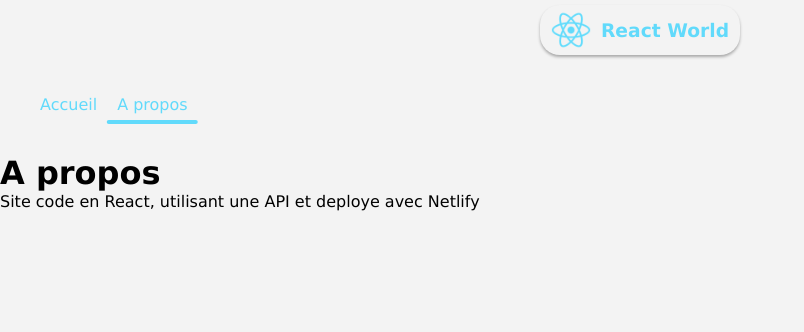
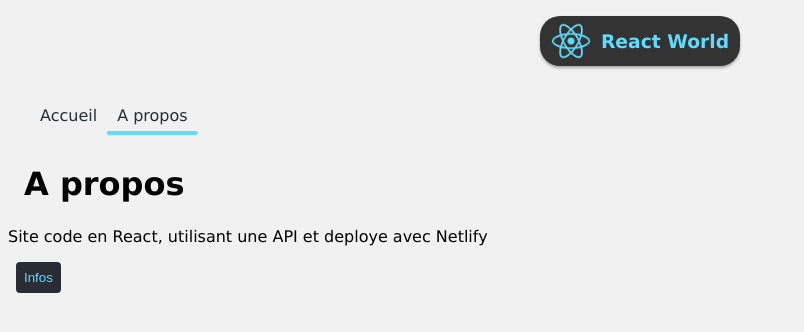
Before and after one commit to arnaudpant/flags-world, a React (Create React App) app: page /about in a window 1280 px wide. Shown: the top 332 px of the page, without its empty margins (0-804 px from the left). Built offline with nearby package versions, Linux system fonts and the light colour scheme.

Commit message:
feat: Ajout fenetre modal dans la page about
Ajout d'une fenetre modal au click en react dans la page About uniquement

```diff
--- /dev/null
+++ b/src/components/Modal/Modal.js
@@ -0,0 +1,40 @@
+import React, { useState } from "react";
+
+const Modal = () => {
+    // State
+    const [modal, setModal] = useState(false);
+
+    // Comportement
+
+    const toggleModal = () => {
+        setModal(!modal);
+    };
+
+    // Affichage
+    return (
+        <div>
+            <button className="btn-modal" onClick={toggleModal}>
+                Infos
+            </button>
+
+            {modal && (
+                <div className="overlay" onClick={toggleModal}>
+                    <div className="modal">
+                        <div className="modal-content">
+                            <h2>MODAL</h2>
+                            <p>
+                                Cette page est aussi une page de test et de mise
+                                en pratique des TP React
+                            </p>
+                            <div className="modal-close" onClick={toggleModal}>
+                                X
+                            </div>
+                        </div>
+                    </div>
+                </div>
+            )}
+        </div>
+    );
+};
+
+export default Modal;
--- a/src/pages/About.js
+++ b/src/pages/About.js
@@ -1,6 +1,7 @@
 import React from "react";
 import Navigation from "../components/Navigation";
 import Logo from '../components/Logo';
+import Modal from "../components/Modal/Modal";
 
 const About = () => {
     return (
@@ -11,6 +12,7 @@ const About = () => {
             <p>
                 Site code en React, utilisant une API et deploye avec Netlify
             </p>
+            <Modal />
         </div>
     );
 };
--- a/src/styles/_settings.scss
+++ b/src/styles/_settings.scss
@@ -18,10 +18,20 @@ $white: rgb(243, 243, 243);
 }
 
 body {
-  background: $white;
+  position: relative;
+  min-height: 100vh;
+  background: #f1f1f1;
   font-family: $font-1;
   // @include verticalCenter;
 }
 li {
   list-style-type: none;
 }
+
+h1 {
+  margin: 24px;
+}
+
+p{
+  margin: 8px;
+}
--- a/src/styles/components/_logo.scss
+++ b/src/styles/components/_logo.scss
@@ -1,11 +1,11 @@
 .logo {
   @include verticalCenter;
-  margin: 5px auto;
+  margin: 16px auto;
   width: 200px;
   border-radius: 20px;
   padding: 5px 0;
   box-shadow: 0 2px 3px rgba(0, 0, 0, 0.307);
-  // background: url(../../assets/img/main.jpg) center/cover;
+  background-color: #333;
 
   img {
     height: 40px;
--- /dev/null
+++ b/src/styles/components/_modal.scss
@@ -0,0 +1,49 @@
+.btn-modal {
+    display: block;
+    padding: 8px;
+    margin: 16px;
+    border: none;
+    border-radius: 4px;
+    background-color: $color-3;
+    color: $color-1;
+}
+
+.overlay {
+    position: absolute;
+    top: -16px;
+    left: 0;
+    bottom: 0;
+    right: 0;
+    background-color: rgba(72, 122, 180, .5);
+}
+
+.modal {
+    position: absolute;
+    top: 40%;
+    left: 50%;
+    transform: translate(-50%, -50%);
+    width: 380px;
+    height: 200px;
+    border-radius: 8px;
+    box-shadow: 0px 4px 8px 2px rgba(0, 0, 0, .3);
+    background-color: #f1f1f1;
+}
+.modal-content {
+    position: relative;
+    padding: 8px;
+    h2 {
+        text-align: center;
+        margin: 16px;
+    }
+}
+
+.modal-close {
+    position: absolute;
+    top: 4px;
+    right: 8px;
+    padding: 4px 8px;
+    border-radius: 8px;
+    background-color: red;
+    color: #f1f1f1;
+    cursor: pointer;
+}
--- a/src/styles/components/_navigation.scss
+++ b/src/styles/components/_navigation.scss
@@ -8,12 +8,12 @@
       padding: 10px;
 
       li {
-        color: $color-1;
+        color: $color-3;
         transition: 0.2s;
         cursor: pointer;
 
         &:hover {
-          color: $color-3;
+          color: $color-1;
         }
       }
     }
--- a/src/styles/index.css
+++ b/src/styles/index.css
@@ -6,12 +6,22 @@
 }
 
 body {
-  background: #f3f3f3;
+  position: relative;
+  min-height: 100vh;
+  background: #f1f1f1;
   font-family: Verdana, Geneva, Tahoma, sans-serif;
 }
 
 li {
   list-style-type: none;
+}
+
+h1 {
+  margin: 24px;
+}
+
+p {
+  margin: 8px;
 }
 
 .navigation ul {
@@ -27,14 +37,14 @@ li {
 }
 
 .navigation ul a li {
-  color: #61dafb;
+  color: #282c34;
   -webkit-transition: 0.2s;
   transition: 0.2s;
   cursor: pointer;
 }
 
 .navigation ul a li:hover {
-  color: #282c34;
+  color: #61dafb;
 }
 
 .navigation ul .nav-active {
@@ -78,12 +88,13 @@ li {
   -webkit-box-align: center;
       -ms-flex-align: center;
           align-items: center;
-  margin: 5px auto;
+  margin: 16px auto;
   width: 200px;
   border-radius: 20px;
   padding: 5px 0;
   -webkit-box-shadow: 0 2px 3px rgba(0, 0, 0, 0.307);
           box-shadow: 0 2px 3px rgba(0, 0, 0, 0.307);
+  background-color: #333;
 }
 
 .logo img {
@@ -230,4 +241,58 @@ li {
      object-fit: cover;
   border-radius: 10px;
 }
+
+.btn-modal {
+  display: block;
+  padding: 8px;
+  margin: 16px;
+  border: none;
+  border-radius: 4px;
+  background-color: #282c34;
+  color: #61dafb;
+}
+
+.overlay {
+  position: absolute;
+  top: -16px;
+  left: 0;
+  bottom: 0;
+  right: 0;
+  background-color: rgba(72, 122, 180, 0.5);
+}
+
+.modal {
+  position: absolute;
+  top: 40%;
+  left: 50%;
+  -webkit-transform: translate(-50%, -50%);
+          transform: translate(-50%, -50%);
+  width: 380px;
+  height: 200px;
+  border-radius: 8px;
+  -webkit-box-shadow: 0px 4px 8px 2px rgba(0, 0, 0, 0.3);
+          box-shadow: 0px 4px 8px 2px rgba(0, 0, 0, 0.3);
+  background-color: #f1f1f1;
+}
+
+.modal-content {
+  position: relative;
+  padding: 8px;
+}
+
+.modal-content h2 {
+  text-align: center;
+  margin: 16px;
+}
+
+.modal-close {
+  position: absolute;
+  top: 4px;
+  right: 8px;
+  padding: 4px 8px;
+  border-radius: 8px;
+  background-color: red;
+  color: #f1f1f1;
+  cursor: pointer;
+}
 /*# sourceMappingURL=index.css.map */
--- a/src/styles/index.scss
+++ b/src/styles/index.scss
@@ -3,3 +3,4 @@
 @import "./components/logo";
 @import "./components/countries";
 @import "./components/card";
+@import "./components/modal";
```
Also changed, not shown: 1 other file (tests, documents, lock files or other folders).
